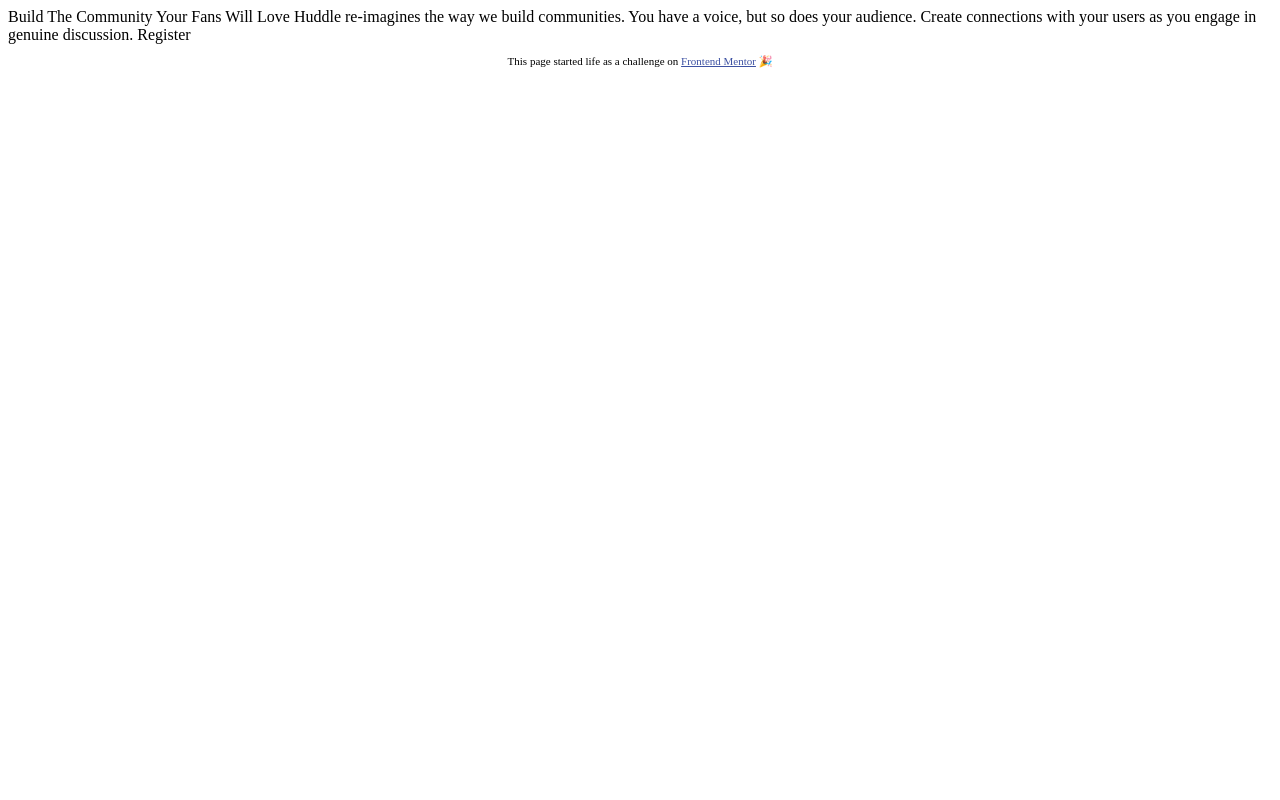
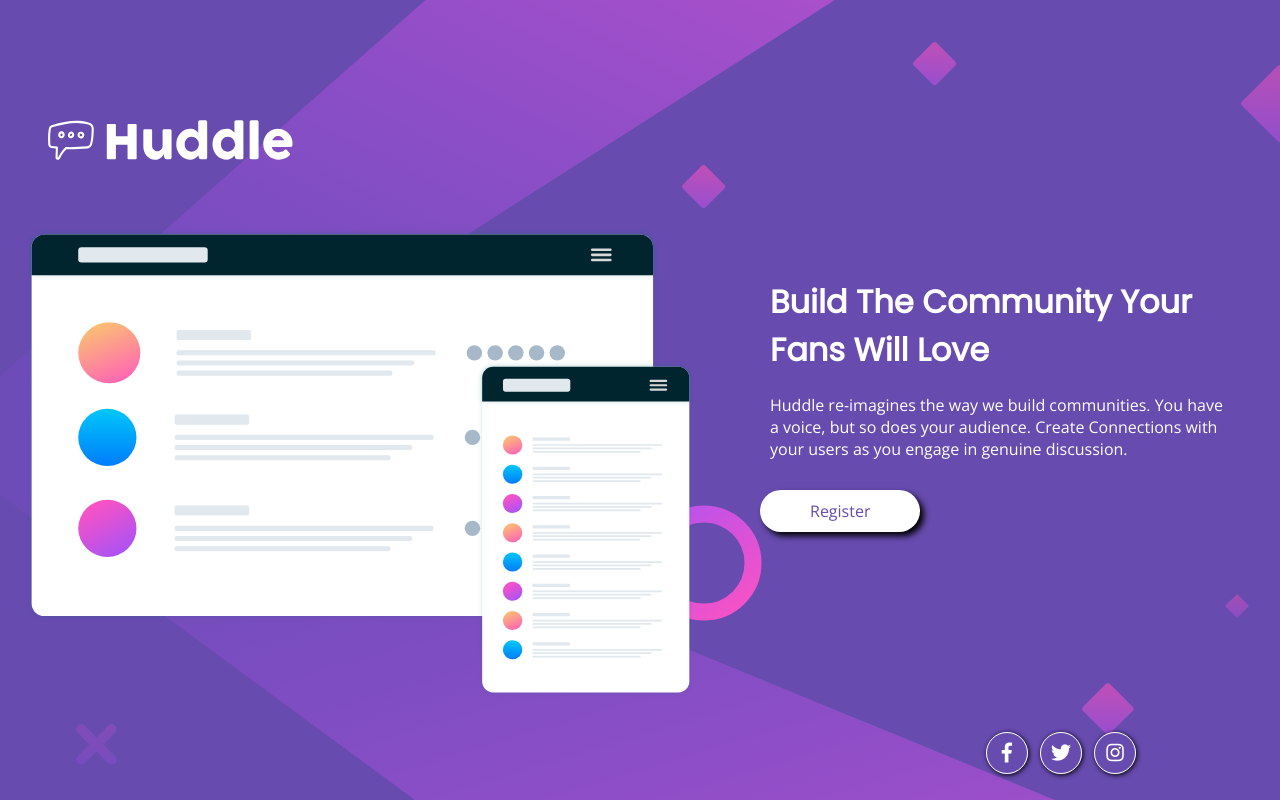
Before and after one commit to kerenkalifa/huddle-landing-page-679023-master, a plain HTML site: page index.html in a window 1280 px wide. Drawn offline with nearby package versions, Linux system fonts and the light colour scheme.

Commit message:
Desktop version completed

```diff
--- /dev/null
+++ b/css/main.css
@@ -0,0 +1,87 @@
+*,
+body {
+  padding: 0;
+  margin: 0;
+  border: none;
+}
+
+body {
+  background-image: url('../images/bg-desktop.svg');
+  background-color: hsl(257, 40%, 49%);
+  background-size: cover;
+  font-family: 'Open Sans', sans-serif;
+}
+
+.container {
+  display: flex;
+  height: 100vh;
+  width: 100vw;
+  justify-content: center;
+  align-items: center;
+}
+
+.container > * {
+  width: 50vw;
+  height: 100vh;
+  text-align: center;
+  display: flex;
+  justify-content: center;
+  align-items: center;
+  padding: 0 40px;
+}
+
+.banner {
+  width: 670px;
+  height: 470px;
+}
+
+.logo {
+  margin-bottom: 40px;
+}
+
+h1,
+p,
+a {
+  color: white;
+  font-weight: 400;
+  padding: 10px;
+  text-align: left;
+}
+
+h1 {
+  font-family: 'Poppins', sans-serif;
+  font-weight: 700;
+}
+
+.register_button {
+  margin-top: 20px;
+  float: left;
+  background: white;
+  color: hsl(257, 40%, 49%);
+  padding: 10px 50px;
+  border-radius: 40px;
+  text-decoration: none;
+  box-shadow: 4px 4px 6px black;
+}
+
+.social {
+  position: absolute;
+  bottom: 0;
+  right: 0;
+  display: flex;
+  width: 300px;
+  list-style: none;
+  margin-bottom: 20px;
+}
+
+.fab {
+  border: 1px solid white;
+  width: 20px;
+  height: 20px;
+  border-radius: 50%;
+  font-size: 20px;
+  padding: 10px;
+  color: white;
+  margin: 6px;
+  box-shadow: 1px 1px 5px black;
+}
--- a/index.html
+++ b/index.html
@@ -1,34 +1,59 @@
 <!DOCTYPE html>
 <html lang="en">
-<head>
-  <meta charset="UTF-8">
-  <meta name="viewport" content="width=device-width, initial-scale=1.0"> <!-- displays site properly based on user's device -->
+  <head>
+    <meta charset="UTF-8" />
+    <meta name="viewport" content="width=device-width, initial-scale=1.0" />
+    <link rel="stylesheet" href="./css/main.css" />
+    <link
+      href="https://fonts.googleapis.com/css?family=Open+Sans"
+      rel="stylesheet"
+    />
+    <link
+      rel="stylesheet"
+      href="https://use.fontawesome.com/releases/v5.6.1/css/all.css"
+      integrity="sha384-gfdkjb5BdAXd+lj+gudLWI+BXq4IuLW5IT+brZEZsLFm++aCMlF1V92rMkPaX4PP"
+      crossorigin="anonymous"
+    />
+    <link
+      href="https://fonts.googleapis.com/css?family=Poppins"
+      rel="stylesheet"
+    />
+    <link
+      rel="icon"
+      type="image/png"
+      sizes="32x32"
+      href="./images/favicon-32x32.png"
+    />
 
-  <link rel="icon" type="image/png" sizes="32x32" href="./images/favicon-32x32.png">
+    <title>
+      Frontend Mentor | Huddle landing page with single introductory section
+    </title>
+  </head>
+  <body>
+    <div class="container">
+      <div class="left">
+        <div class="left_img">
+          <p class="logo"><img src="images/logo.svg" /></p>
 
-  <title>Frontend Mentor | Huddle landing page with single introductory section</title>
-
-  <!-- Feel free to remove these styles or customise in your own stylesheet 👍 -->
-  <style>
-    .attribution { font-size: 11px; text-align: center; }
-    .attribution a { color: hsl(228, 45%, 44%); }
-  </style>
-</head>
-<body>
-
-  Build The Community Your Fans Will Love
-
-  Huddle re-imagines the way we build communities. You have a voice, but so does your audience.
-  Create connections with your users as you engage in genuine discussion.
-
-  Register
-
-  <footer>
-    <p class="attribution">
-      This page started life as a challenge on <a href="https://www.frontendmentor.io?ref=challenge" target="_blank">Frontend Mentor</a> 🎉
-    </p>
-  </footer>
-</body>
+          <img class="banner" src="images/illustration-mockups.svg" />
+        </div>
+      </div>
+      <div class="right">
+        <div class="right_content">
+          <h1>Build The Community Your Fans Will Love</h1>
+          <p>
+            Huddle re-imagines the way we build communities. You have a voice,
+            but so does your audience. Create Connections with your users as you
+            engage in genuine discussion.
+          </p>
+          <a href="#" class="register_button"> Register</a>
+          <ul class="social">
+            <li><i class="fab fa-facebook-f"></i></li>
+            <li><i class="fab fa-twitter"></i></li>
+            <li><i class="fab fa-instagram"></i></li>
+          </ul>
+        </div>
+      </div>
+    </div>
+  </body>
 </html>
-
-<!-- i editied index.html file -->
```
